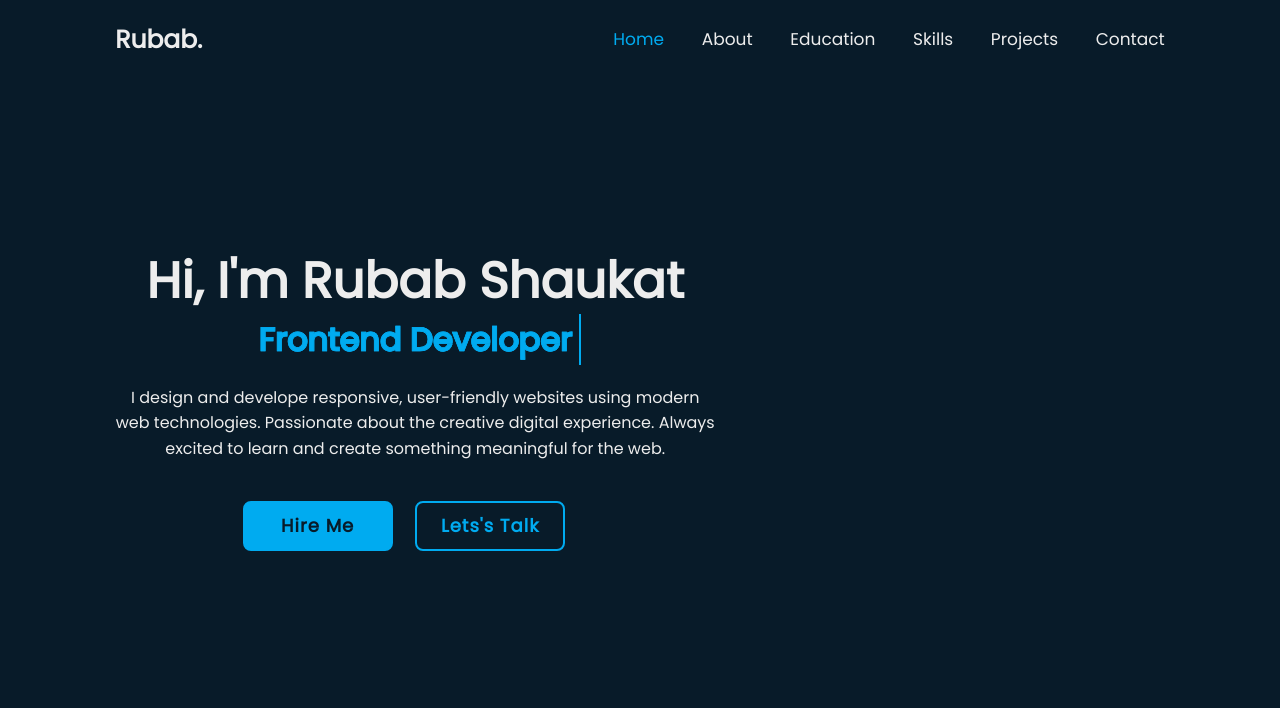
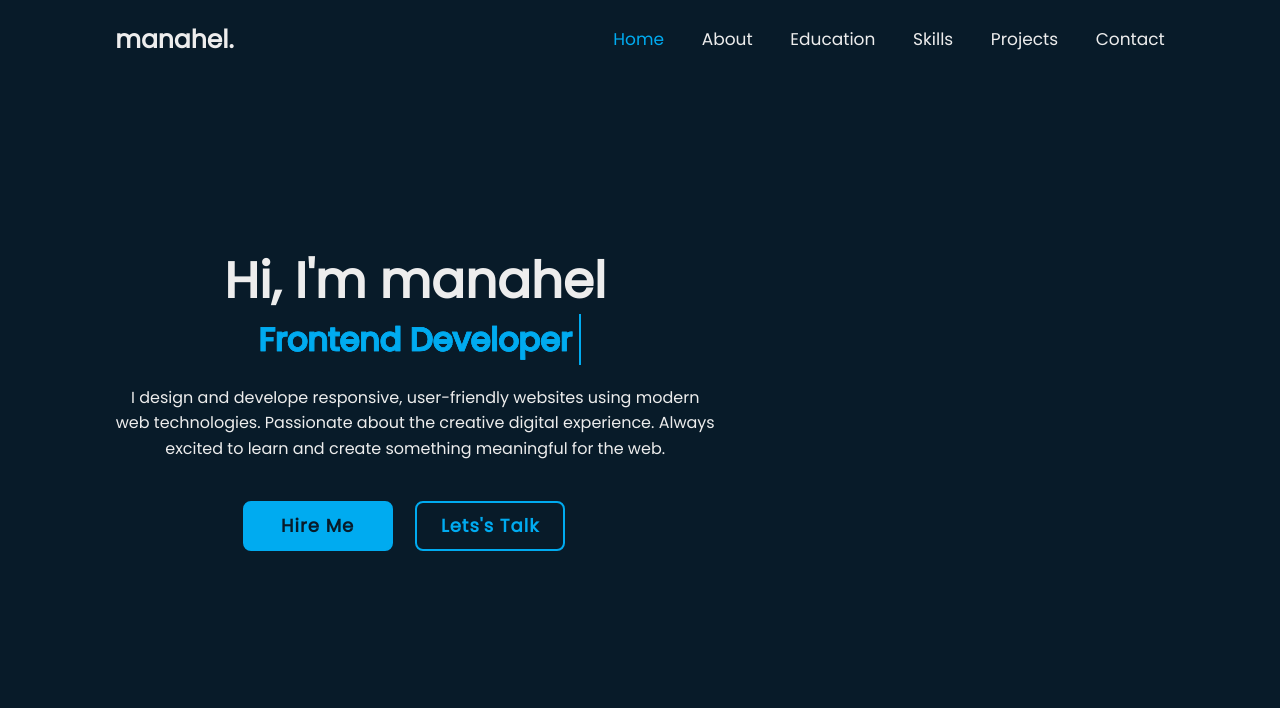
Before and after one commit to milkyway61231-blip/myPortfolio, a plain HTML site: page porfolio.html in a window 1280 px wide. Shown: the top 708 px of the page. Drawn offline with nearby package versions, Linux system fonts and the light colour scheme.

Commit message:
Update porfolio.html

```diff
--- a/porfolio.html
+++ b/porfolio.html
@@ -3,10 +3,10 @@
 <head>
     <meta charset="UTF-8">
     <meta name="viewport" content="width=device-width, initial-scale=1.0">
-    <meta name="author" content="Rubab Shaukat">
-    <meta name="description" content="Rubab Shaukat-Frontend Developer Portfolio">
-    <meta name="keywords" content="Rubab Shaukat, Frontend Developer,HTML,CSS,Python Portfolio">
-    <title>Rubab Shaukat'portfolio</title>
+    <meta name="author" content="manahel">
+    <meta name="description" content=" manahel -Frontend Developer Portfolio">
+    <meta name="keywords" content="=manahel, Frontend Developer,HTML,CSS,Python Portfolio">
+    <title>manahel 'portfolio</title>
       <link rel="stylesheet" href="portfolio.css"
               <!-- box icons -->
     <link href="https://unpkg.com/boxicons@2.1.4/css/boxicons.min.css" rel='stylesheet'>
@@ -15,7 +15,7 @@
 <body>
     <!-- header section -->
      <header class="header">
-        <a href="#" class="logo">Rubab.<span class="animate" style="--i:1;"></span></a>
+        <a href="#" class="logo">manahel.<span class="animate" style="--i:1;"></span></a>
 
         <div class="bx bx-menu" id="menu-icon"><span class="animate" style="--i:2;"></span></div>
 
@@ -36,7 +36,7 @@
      <!-- home section -->
       <section class="home show-animate" id="home">
         <div class="home-content">
-            <h1>Hi, I'm <span>Rubab Shaukat</span></h1>
+            <h1>Hi, I'm <span>manahel</span></h1>
          <div class="text-animate">
             <h3>Frontend Developer</h3>
             <!-- <span class="animate" style="--i:3;"></span> -->
@@ -72,7 +72,7 @@
          </div>
          <div class="about-content">
             <h3>Frontend Developer!</h3>
-            <p>I am Rubab Shaukat, a passionate Frontend Web Developer and BSCS student.
+            <p>I am manahel, a passionate Frontend Web Developer and BSCS student.
             I specialize in building modern, responsive, and user-friendly websites using HTML, CSS, and JavaScript.
             My future goal is to become a professional web developer and work on projects that make a real impact.
             Apart from coding, I love exploring creative ideas and staying curious about technology.</p>
@@ -328,7 +328,7 @@
 
             <footer class="footer">
                <div class="footer-text">
-                  <p>Copyright &copy; 2025 BY Rubab | All Rights Reserved.</p>
+                  <p>Copyright &copy; 2025 BY MANAHEL | All Rights Reserved.</p>
                </div>
                <div class="footer-iconTop">
                   <a href="#"><i class='bx bx-up-arrow-alt'></i></a>
@@ -337,4 +337,5 @@
             <script src="portfolio.js"></script>
 
 </body>
+
 </html>
```
